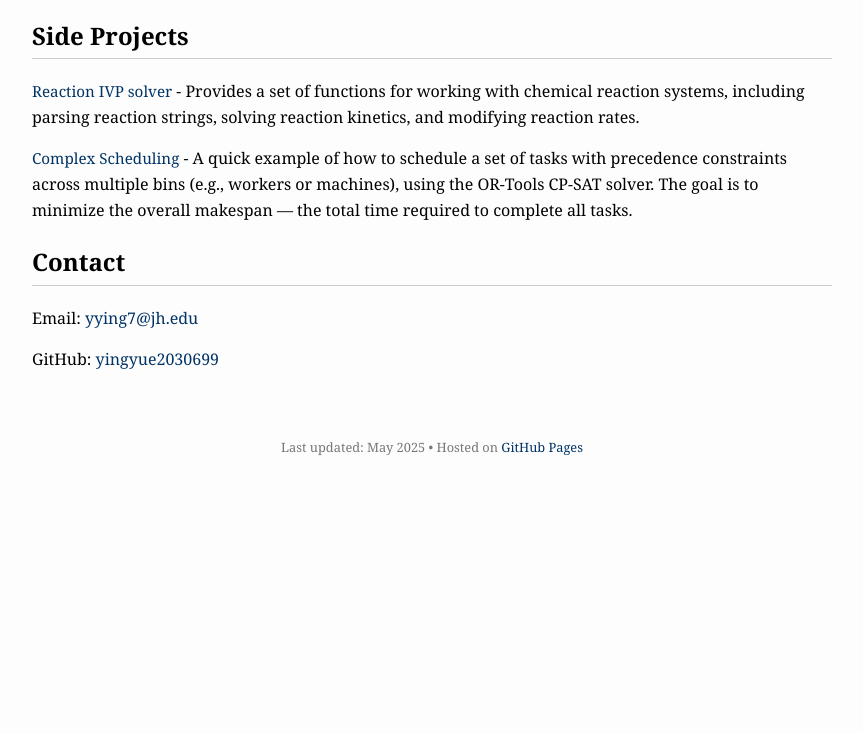
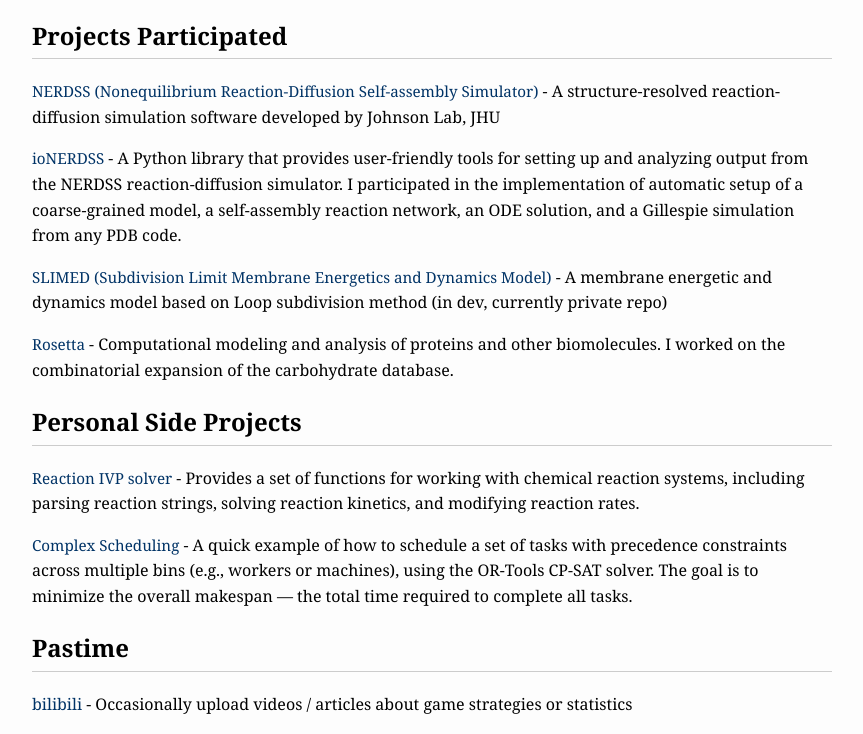
Before and after one commit to yingyue2030699/yingyue2030699.github.io, a plain HTML site: page index.html in a window 1280 px wide. Shown: the part 736-1470 px from the top of the page, without its empty margins (208-1071 px from the left). Before the commit the page ends 1225 px from the top, so only its background shows below. Drawn offline with Linux system fonts and the light colour scheme.

Commit message:
Update index.html

```diff
--- a/index.html
+++ b/index.html
@@ -64,7 +64,9 @@
     <a href="#about">About</a> |
     <a href="#research">Research</a> |
     <a href="#publications">Publications</a>|
+    <a href="#projects">Projects</a>|
     <a href="#sideprojects">Side Projects</a>|
+    <a href="#pastime">Pastime</a>|
     <a href="#contact">Contact</a>
   </nav>
 
@@ -106,8 +108,33 @@
     <!-- Add more references as needed -->
   </section>
 
+  <section>
+    <h2>Projects Participated</h2>
+
+    <div class="reference">
+      <a href="https://github.com/JohnsonBiophysicsLab/NERDSS">NERDSS (Nonequilibrium Reaction-Diffusion Self-assembly Simulator)</a>
+      - A structure-resolved reaction-diffusion simulation software developed by Johnson Lab, JHU
+    </div>
+
+    <div class="reference">
+      <a href="https://github.com/JohnsonBiophysicsLab/ionerdss">ioNERDSS</a>
+      - A Python library that provides user‐friendly tools for setting up and analyzing output from the NERDSS reaction‐diffusion simulator. I participated in the implementation of automatic setup of a coarse-grained model, a self-assembly reaction network, an ODE solution, and a Gillespie simulation from any PDB code.
+    </div>
+
+    <div class="reference">
+      <a href="https://github.com/mjohn218/continuum_membrane">SLIMED (Subdivision Limit Membrane Energetics and Dynamics Model)</a>
+      - A membrane energetic and dynamics model based on Loop subdivision method (in dev, currently private repo)
+    </div>
+
+    <div class="reference">
+      <a href="https://github.com/RosettaCommons/rosetta">Rosetta</a>
+      - Computational modeling and analysis of proteins and other biomolecules. I worked on the combinatorial expansion of the carbohydrate database.
+    </div>
+
+  </section>
+
   <section id="sideprojects">
-    <h2>Side Projects</h2>
+    <h2>Personal Side Projects</h2>
 
     <div class="reference">
       <a href="https://github.com/yingyue2030699/Reaction-System-Solver">Reaction IVP solver</a>
@@ -119,6 +146,15 @@
       - A quick example of how to schedule a set of tasks with precedence constraints across multiple bins (e.g., workers or machines), using the OR-Tools CP-SAT solver. The goal is to minimize the overall makespan — the total time required to complete all tasks.
     </div>
 
+  </section>
+
+  <section id="pastime">
+    <h2>Pastime</h2>
+
+    <div>
+      <a href="https://space.bilibili.com/11159389">bilibili</a>
+      - Occasionally upload videos / articles about game strategies or statistics
+    </div>
   </section>
 
   <section id="contact">
```
